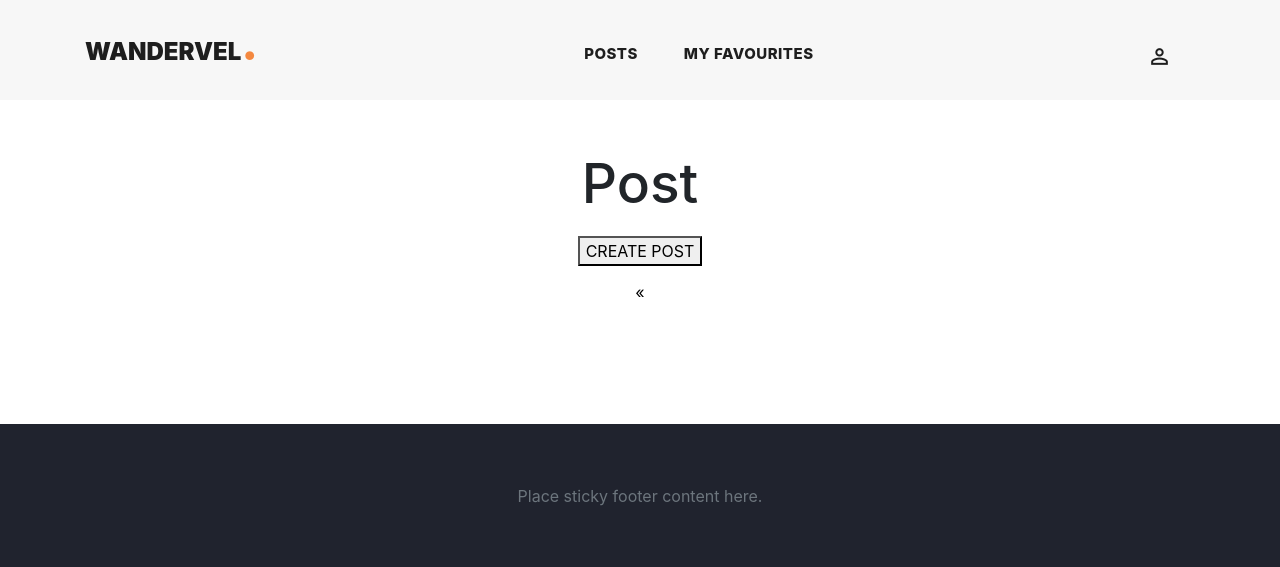
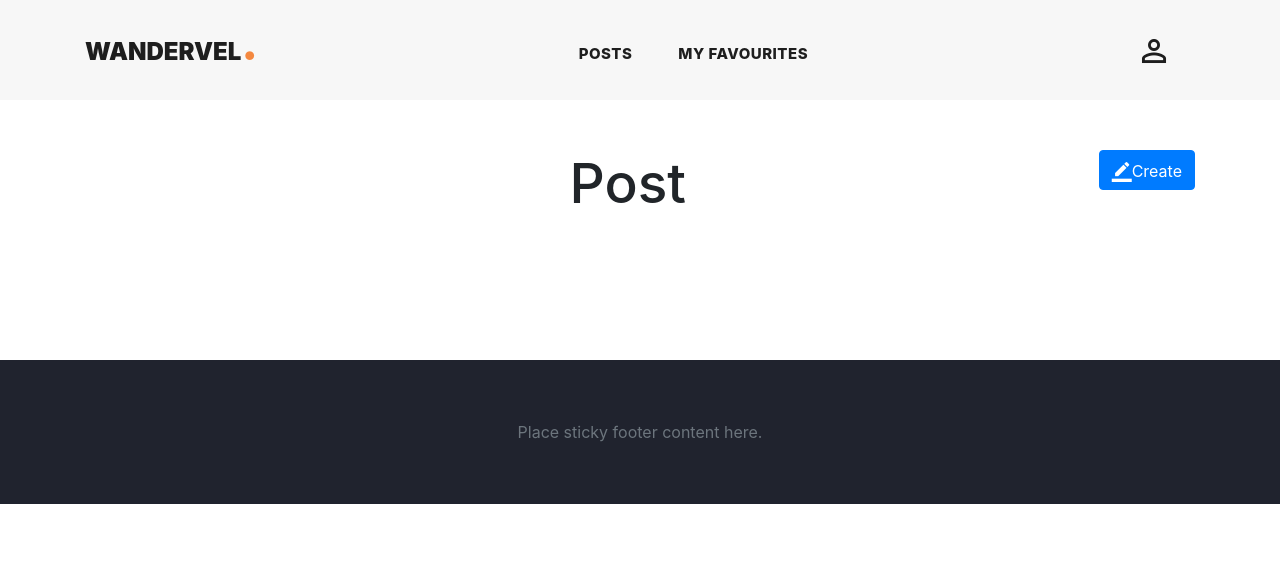
Before and after one commit to junjie167/wandervel, a PHP site: page /post.php?page=1 in a window 1280 px wide. Shown: the top 567 px of the page. Run offline with PHP 8.4, Linux system fonts and the light colour scheme; data that the repository does not hold is empty; some libraries are stand-ins or nearby versions.

```diff
--- a/css/post.css
+++ b/css/post.css
@@ -1,5 +1,8 @@
 .center{
     text-align: center;
+    position: relative;
+    left: 60px;
+    width: 87%;
 }
 .center.create-post{
     float:right;
@@ -66,10 +69,10 @@
     font-size: 15px;
     padding-bottom: 5px;
 }
-.material-icons{
+.material-icons.edit{
     position: relative;
     top: 5px;
-    font-size: 25px;
+    font-size: 20px;
 }
 .post-info{
     list-style-type: none;
@@ -103,3 +106,6 @@
 .paging a:hover:not(.active){
     background-color: #ddd;
 }
+.create {
+    float: right;
+}
--- a/js/post.js
+++ b/js/post.js
@@ -5,14 +5,24 @@ $(document).ready(function(){
          window.location.href = "viewpost.php?id="+id;
     })
 
-    $('.addressClick').click(function(){
-        var page = $(this).attr("data-id");
-        var linktext = $(this).text();
-        console.log(page);
-        console.log(linktext);
-        if (page == linktext)
+    $(document).on('click','#createPost',function(){
+        window.location.href = "createPost.php";
+    })
+
+    activePage();
+
+})
+
+function activePage()
+{
+    var current_page_URL = location.href;
+
+    $('.addressClick').each(function(){
+        var target = $(this).prop("href");
+        if (target == current_page_URL)
         {
             $(this).addClass('active');
+            return false;
         }
     })
-})
+}
--- a/post.php
+++ b/post.php
@@ -5,9 +5,6 @@ include "head.php";
 ?>
 
 <head>
-    <!-- Post CSS Files -->
-    <link rel="stylesheet" href="css/post.css">
-
     <script defer src="js/post.js"></script>
 </head>
 
@@ -20,9 +17,9 @@ include "head.php";
     <main>
         <section class="blog-posts grid-system">
             <div class="container">
+                <button id="createPost" class="btn btn-primary create"><i class="material-icons edit">border_color</i>Create</button>
                 <div class="center">
                     <h1 class="header-title">Post</h1>
-                    <button class="create-post">CREATE POST</button>
                 </div>
                 <div class="row">
                     <?php
@@ -34,11 +31,8 @@ include "head.php";
                                 if($_GET["page"] != 1)
                                 {
                                  echo '<a class="addressClick"  href="post.php?page='. ($_GET["page"] - 1) .'">&laquo;</a>';
-                                }else
-                                {
-                                    echo '<a>&laquo;</a>';
                                 }
-                                for($page = 1 ; $page < $total_no_ofpages ; $page++)
+                                for($page = 1 ; $page <= $total_no_ofpages ; $page++)
                                 {
                                     echo '<a class="addressClick" href="post.php?page='. $page.'" data-id="'.$page.'">'. $page . '</a>';
                                 }
@@ -69,7 +63,7 @@ function display()
     $offset = ($page_no - 1)*$max_records_per_page;
     $previous_page = $page_no - 1;
     $next_page = $page_no + 1;
-    $adjacents = "2";
+
 
     $config = parse_ini_file('../../private/db-config.ini');
     $conn = new mysqli($config['servername'], $config['username'], $config['password'], $config['dbname']);
@@ -81,7 +75,7 @@ function display()
         $stmt->execute();
         $result_records = $stmt->get_result();
         $total_post = $result_records->num_rows;
-        $total_no_ofpages = ceil($total_post/$max_records_per_page);
+        $total_no_ofpages = ceil($result_records->num_rows/$max_records_per_page);
 
 
         $stmt = $conn->prepare("SELECT * FROM post ORDER BY post_id DESC LIMIT " . $offset . "," . $max_records_per_page);
@@ -104,8 +98,8 @@ function display()
                 <a href="viewpost.php?id=' .$row["post_id"].'">Read more</a></div>';
                 echo '<div class="blog-footer">';
                 echo '<ul class="post-info">';
-                echo '<li><i class="material-icons">date_range</i>' . $date . '</li>';
-                echo '<li><i class="material-icons">create</i>' . $row["author"] . '</li>';
+                echo '<li><i class="material-icons edit">date_range</i>' . $date . '</li>';
+                echo '<li><i class="material-icons edit">create</i>' . $row["author"] . '</li>';
                 echo '</ul>';
                 echo '</div>';
                 echo '</div>';
```
